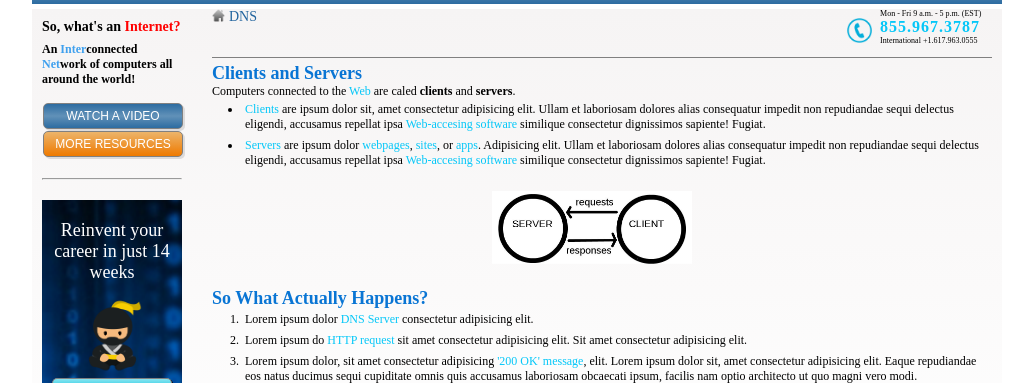
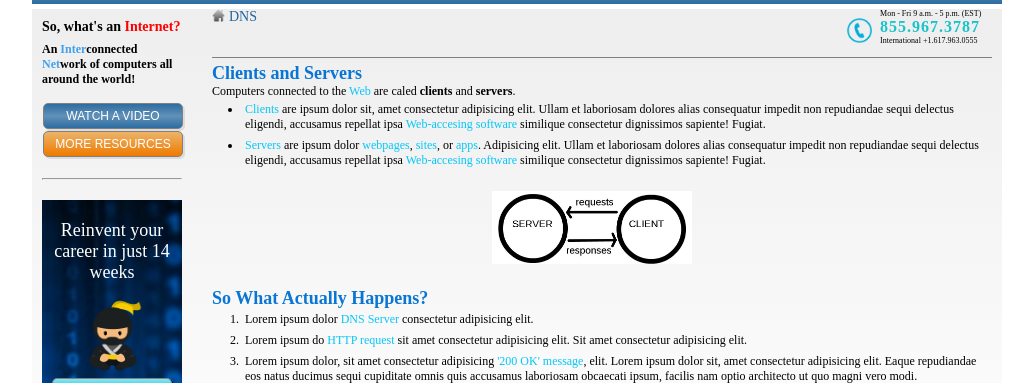
Before and after one commit to rabindra-malakar/coding-dojo, a plain HTML site: page WebFundamentals/CSS/Internet/index.html in a window 1280 px wide. Shown: the part 93-476 px from the top of the page, without its empty margins (123-1156 px from the left). Drawn offline with Linux system fonts and the light colour scheme.

Commit message:
updated app.css file

```diff
--- a/WebFundamentals/CSS/Internet/app.css
+++ b/WebFundamentals/CSS/Internet/app.css
@@ -32,7 +32,7 @@
 #main {
     display: flex;
     margin-top: 5px;
-    background-image: linear-gradient( to bottom,#f6f4f4, #fff);
+    background-image: linear-gradient( to bottom,#e7e6e6ad, #fff);
 }
 #main #left-side {
     width: 140px;
@@ -141,7 +141,7 @@
 #main #right-side #subHeader #contact span {
     font-size: 16px;
     font-weight: bold;
-    color: #04c7f8;
+    color: #18c4ca;
     letter-spacing: 1px;
 }
 #mainContent {
```
